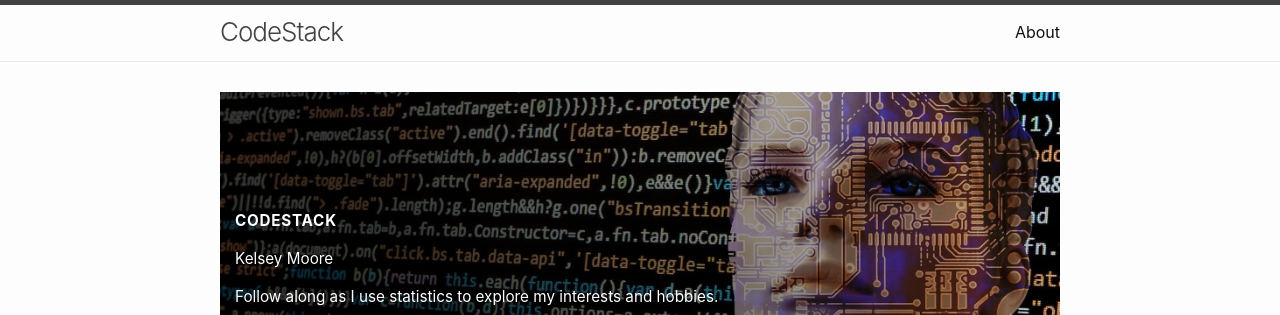
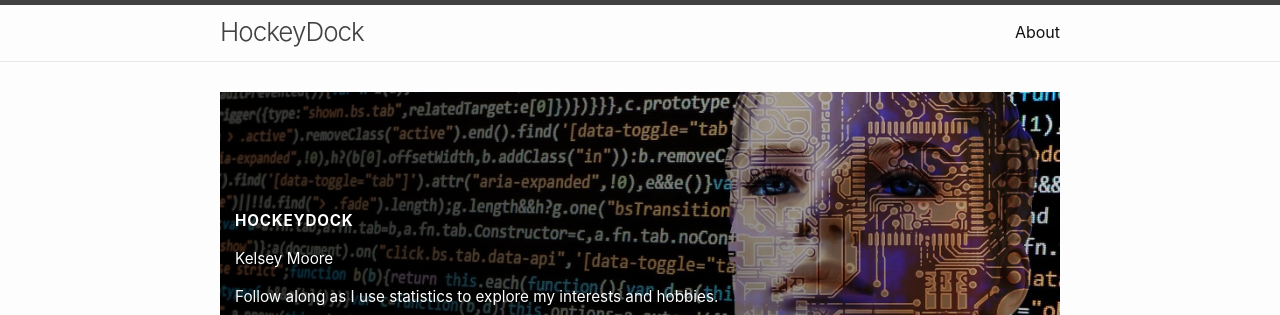
Before and after one commit to kbmoore02/NHL-Data-Analysis, a Jekyll site: the page built from index.markdown, in a window 1280 px wide. Shown: the top 315 px of the page. Built offline with Jekyll 4.4.1, drawn with Linux system fonts in a browser that asks for light colours.

Commit message:
Update _config.yml

```diff
--- a/_config.yml
+++ b/_config.yml
@@ -18,7 +18,7 @@
 # You can create any custom variable you would like, and they will be accessible
 # in the templates via {{ site.myvariable }}.
 
-title: CodeStack # Make a title for your blog
+title: HockeyDock # Make a title for your blog
 email: kelseymoore2020@gmail.com # Add your email
 description: >- # this means to ignore newlines until "baseurl:"
  Follow along as I use statistics to explore my interests and hobbies.
```
